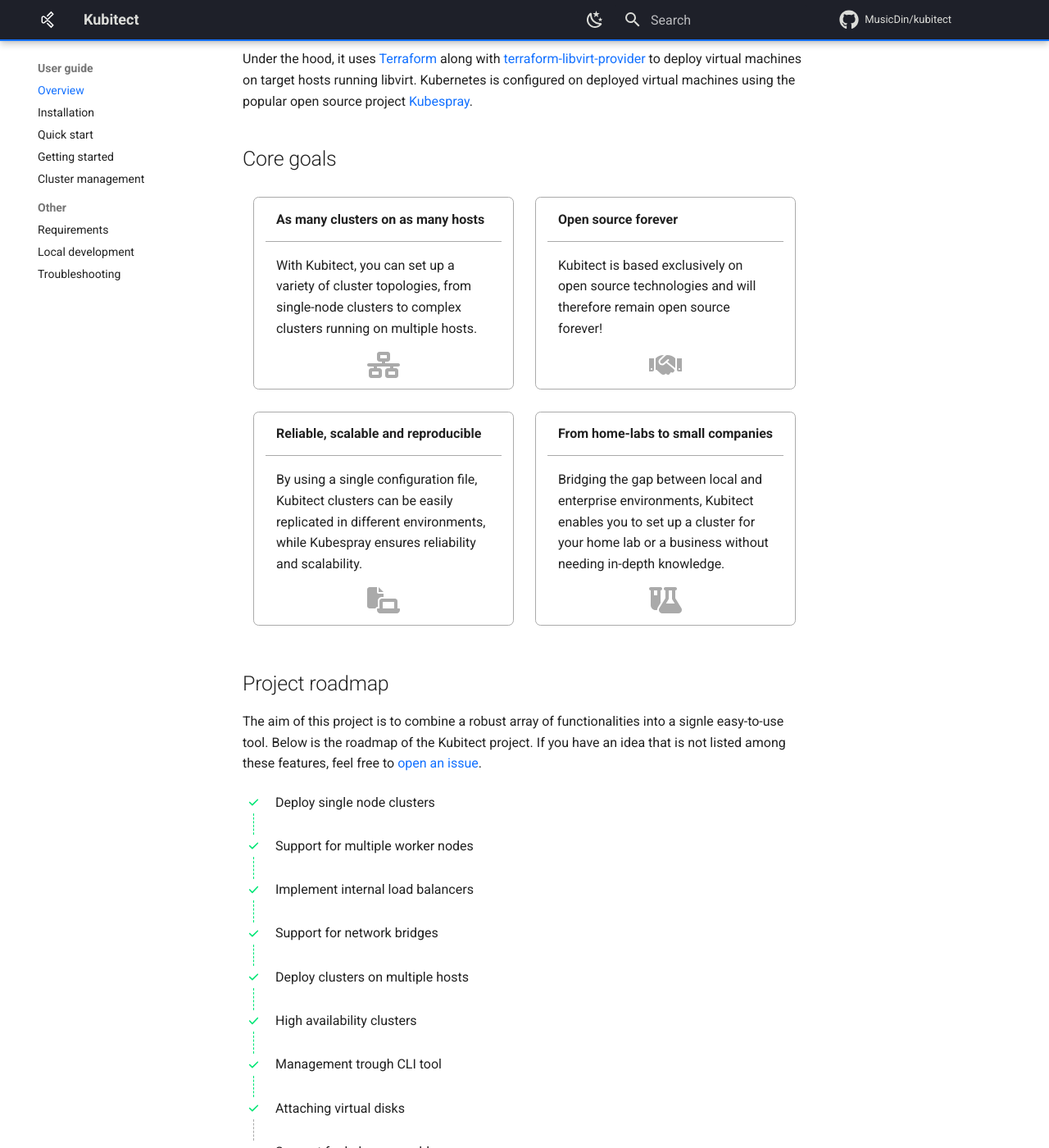
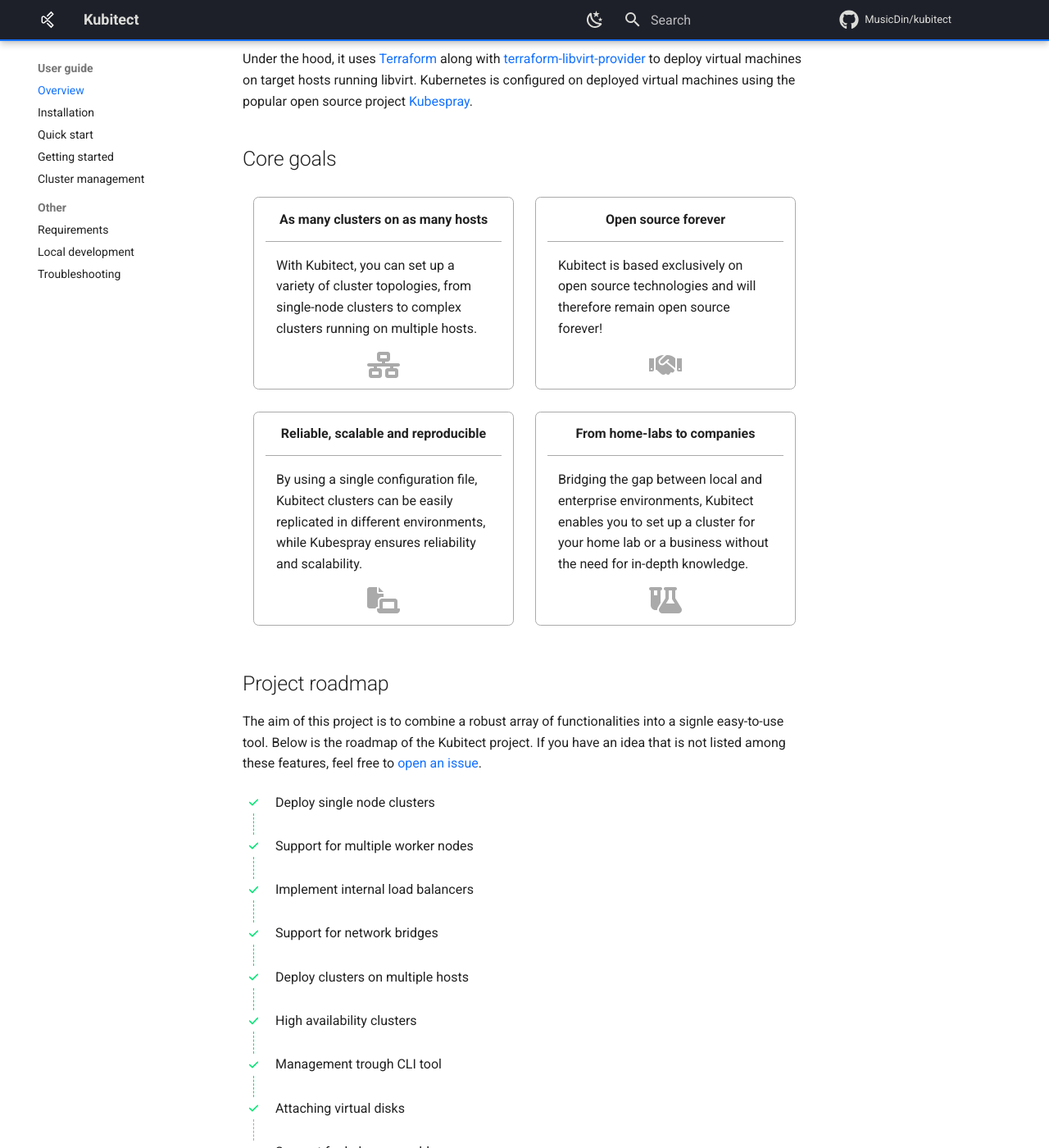
Before and after one commit to MusicDin/kubitect, an MkDocs documentation site: the page built from docs/user-guide/overview.md, in a window 1280 px wide and 1400 px high, scrolled down 314 px. Shown: the whole window at 82% size. Built offline with MkDocs 1.6.1 and Material for MkDocs 9.7.7, drawn with Linux system fonts in a browser that asks for light colours; comment, search, counter and statistics services are not loaded.

Commit message:
Fix docs overview card element positioning

```diff
--- a/docs/theme/overrides/assets/stylesheets/overview.css
+++ b/docs/theme/overrides/assets/stylesheets/overview.css
@@ -1,3 +1,15 @@
+@media (max-width:768px) {
+
+    .card-row {
+      flex-direction: column;
+      margin-right: 10pt;
+    }
+
+    .card-container {
+        padding-right: 10pt;
+    }
+  }
+
 .card {
     width: 100%;
     margin: 10pt;
@@ -25,6 +37,7 @@
     font-weight: bold;
     padding: 10pt;
     border-bottom: 1px solid #aaaaaa;
+    text-align: center;
 }
 
 .card-content-text {
@@ -60,7 +73,6 @@
 .feature-list {
     display: flex;
     flex-direction: column;
-
 }
 
 .feature-list div {
@@ -71,6 +83,7 @@
 
 .feature-list div.road {
     margin-left: 10pt;
+    margin-right: 10pt;
     height: 20pt;
     width: 2pt;
     border-left: 1px dashed #00e676;
@@ -78,6 +91,7 @@
 
 .feature-list div.road.todo {
     margin-left: 10pt;
+    margin-right: 10pt;
     height: 20pt;
     width: 2pt;
     border-left: 1px dashed #aaaaaa;
--- a/docs/theme/overrides/overview.html
+++ b/docs/theme/overrides/overview.html
@@ -59,10 +59,9 @@
             </div>
 
         </div>
+    </div>
 
-    </div>
-    <div style="display: flex;">
-
+    <div class="card-row">
         <div class="card">
 
             <div class="card-header">Reliable, scalable and reproducible</div class="card-header">
@@ -80,10 +79,10 @@
 
         <div class="card">
 
-            <div class="card-header">From home-labs to small companies</div class="card-header">
+            <div class="card-header">From home-labs to companies</div class="card-header">
             <p class="card-content-text">
                 Bridging the gap between local and enterprise environments, Kubitect enables you to set up a cluster for
-                your home lab or a business without needing in-depth knowledge.
+                your home lab or a business without the need for in-depth knowledge.
             </p>
 
             <div class="card-footer-nav">
```
